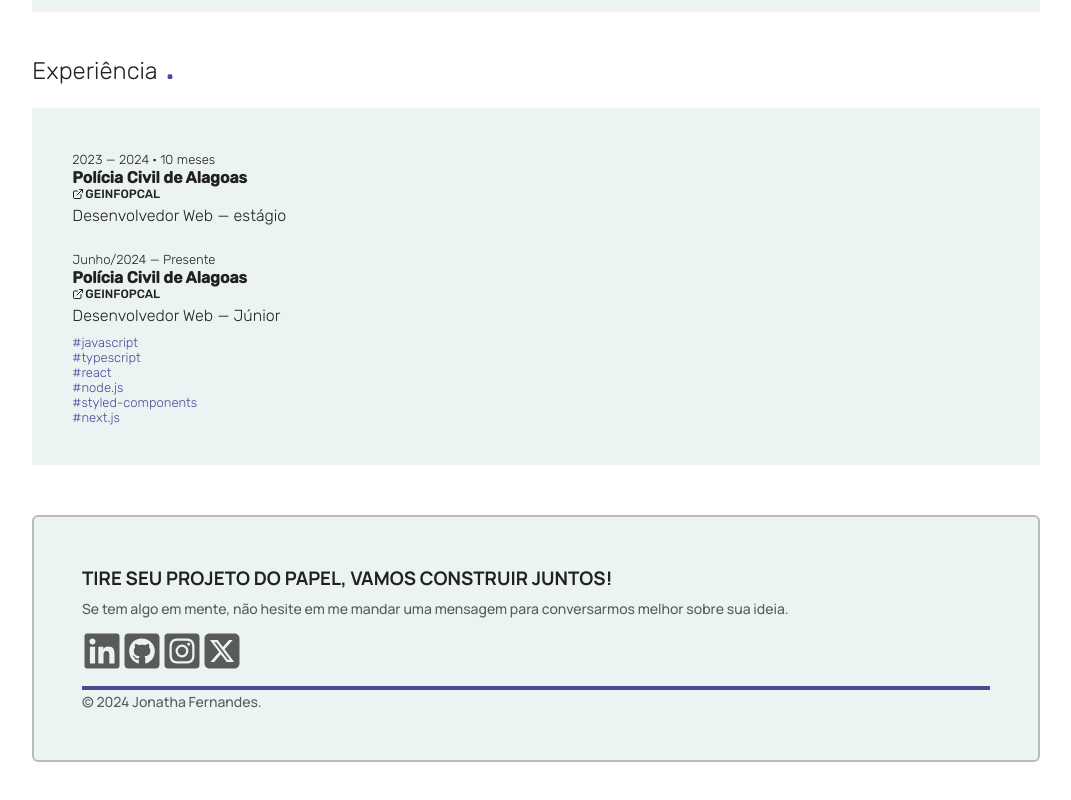
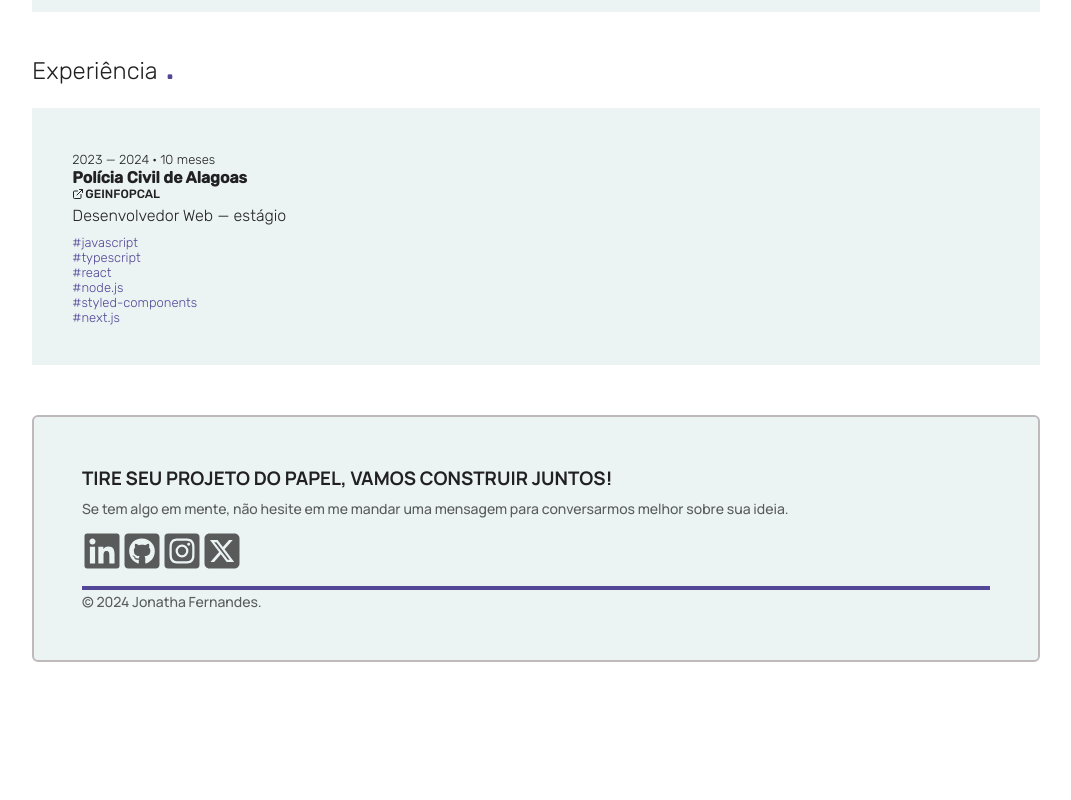
Before and after one commit to jonathafernandes/portfolio.jonathafernandes, a React (Vite) app: page /about in a window 1280 px wide. Shown: the part 1074-1874 px from the top of the page, without its empty margins (104-1175 px from the left). After the commit the page ends 1786 px from the top, so only its background shows below. Built offline with nearby package versions, Linux system fonts and the light colour scheme.

Commit message:
remove professional experience card

```diff
--- a/src/pages/about.tsx
+++ b/src/pages/about.tsx
@@ -5,23 +5,24 @@ import aboutImage03 from '../../public/others/about-IMG_2023.webp';
 import AboutCard from '../components/about-card';
 
 const About: React.FC = () => {
-    const calculateMonths = () => {
-        const startDate = new Date(2024, 5);
-        const currentDate = new Date();
+    // TODO: Implement this function
+    // const calculateMonths = () => {
+    //     const startDate = new Date(2024, 6);
+    //     const currentDate = new Date();
 
-        let totalMonths = (currentDate.getFullYear() - startDate.getFullYear()) * 12;
-        totalMonths += currentDate.getMonth() - startDate.getMonth();
+    //     let totalMonths = (currentDate.getFullYear() - startDate.getFullYear()) * 12;
+    //     totalMonths += currentDate.getMonth() - startDate.getMonth();
 
-        const years = Math.floor(totalMonths / 12);
-        const months = totalMonths % 12;
+    //     const years = Math.floor(totalMonths / 12);
+    //     const months = totalMonths % 12;
 
-        const yearsText = years > 0 ? `${years} ano${years > 1 ? 's' : ''}` : '';
-        const monthsText = months > 0 ? `${months} mes${months > 1 ? 'es' : ''}` : '';
+    //     const yearsText = years > 0 ? `${years} ano${years > 1 ? 's' : ''}` : '';
+    //     const monthsText = months > 0 ? `${months} mes${months > 1 ? 'es' : ''}` : '';
 
-        return `${yearsText} ${monthsText}`.trim();
-    };
+    //     return `${yearsText} ${monthsText}`.trim();
+    // };
 
-    const months = calculateMonths();
+    // const months = calculateMonths();
 
     return (
         <>
@@ -65,15 +66,15 @@ const About: React.FC = () => {
                         url="https://github.com/GeinfoPcal"
                         organization="GeinfoPcal"
                     />
-
-                    <br />
+                    {/* TODO: Implement this card */}
+                    {/* <br />
                     <AboutCard
                         date={`${months === '' ? `Junho/2024 — Presente` : `Junho/2024 — Presente · ${months}`}`}
                         title='Polícia Civil de Alagoas'
                         description='Desenvolvedor Web — Júnior'
                         url="https://github.com/GeinfoPcal"
                         organization="GeinfoPcal"
-                    />
+                    /> */}
                     <AboutCard
                         tags={['javascript', 'typescript', 'react', 'node.js', 'styled-components', 'next.js']}
                     />
```
